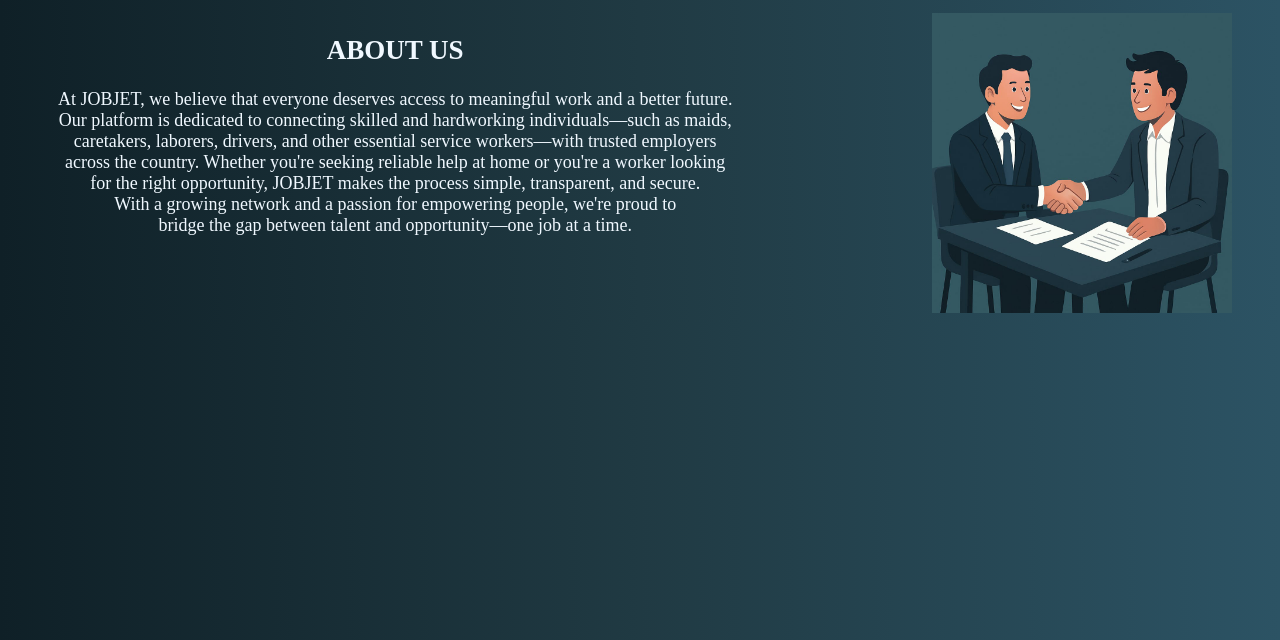
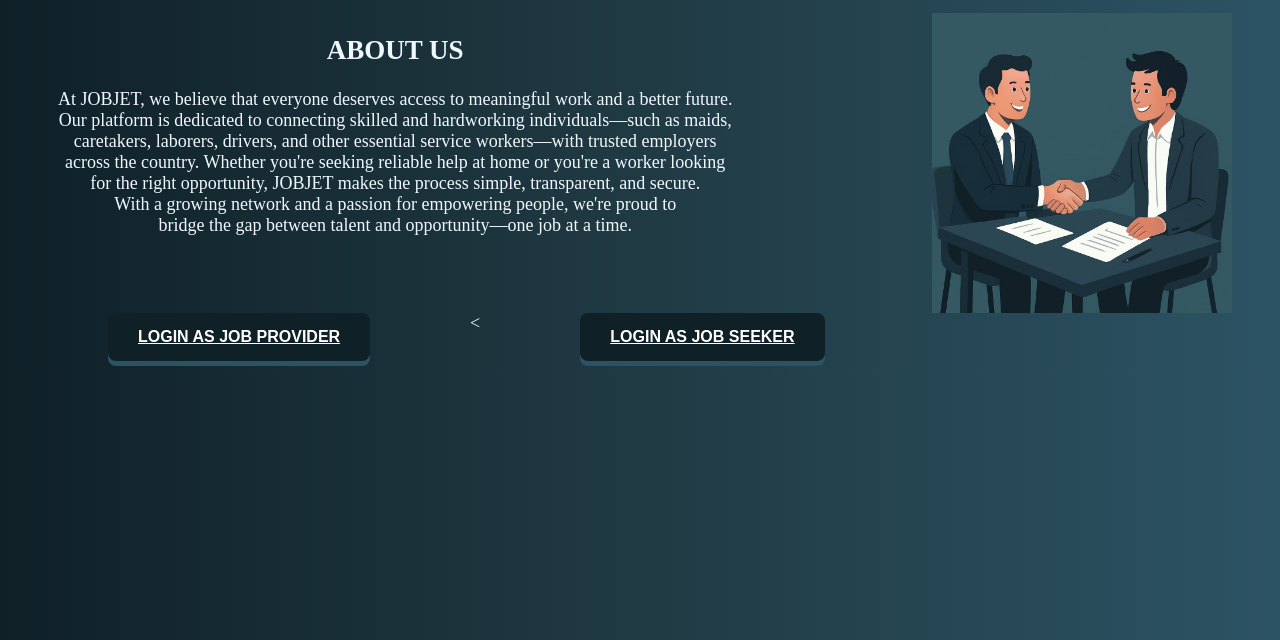
Before and after one commit to Ayushi15300519/JobJet, a plain HTML site: page index.html in a window 1280 px wide. Shown: the part 160-800 px from the top of the page. Drawn offline with Linux system fonts and the light colour scheme.

Commit message:
Update index.html

```diff
--- a/index.html
+++ b/index.html
@@ -39,7 +39,10 @@
               between talent and opportunity—one job at a time.</p></div>
         <img src="about.jpg" alt="about" height="300px" width="300px">
         </section>
-
+    <section >
+        <button type="button"><a href="employer.html">LOGIN AS JOB PROVIDER</a></button><
+        <button type="button"><a href="worker.html">LOGIN AS JOB SEEKER</a></button>
+    </section>
 <script src="index.js"></script>
 </body>
 </html>
```
